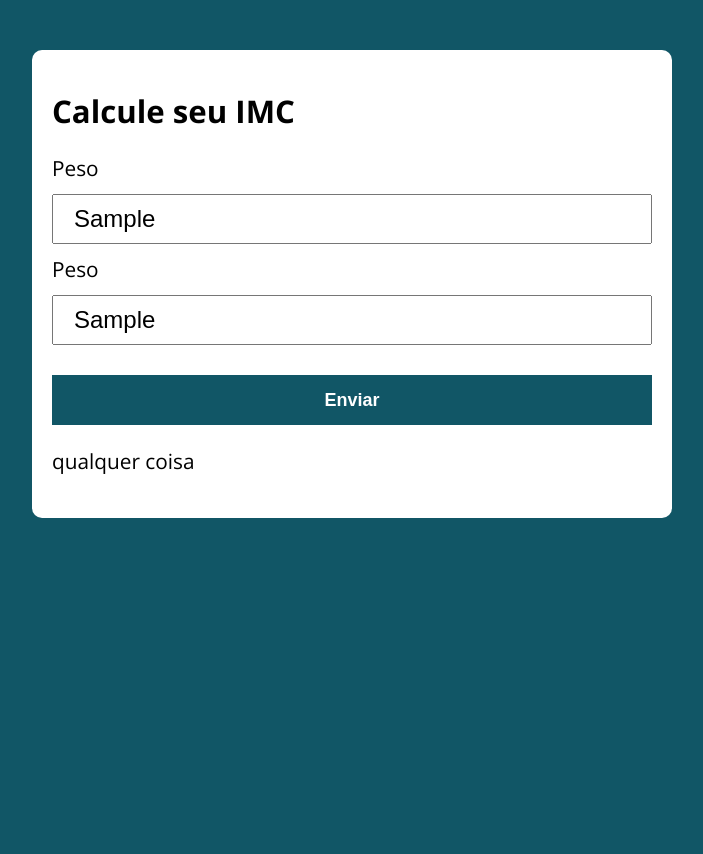
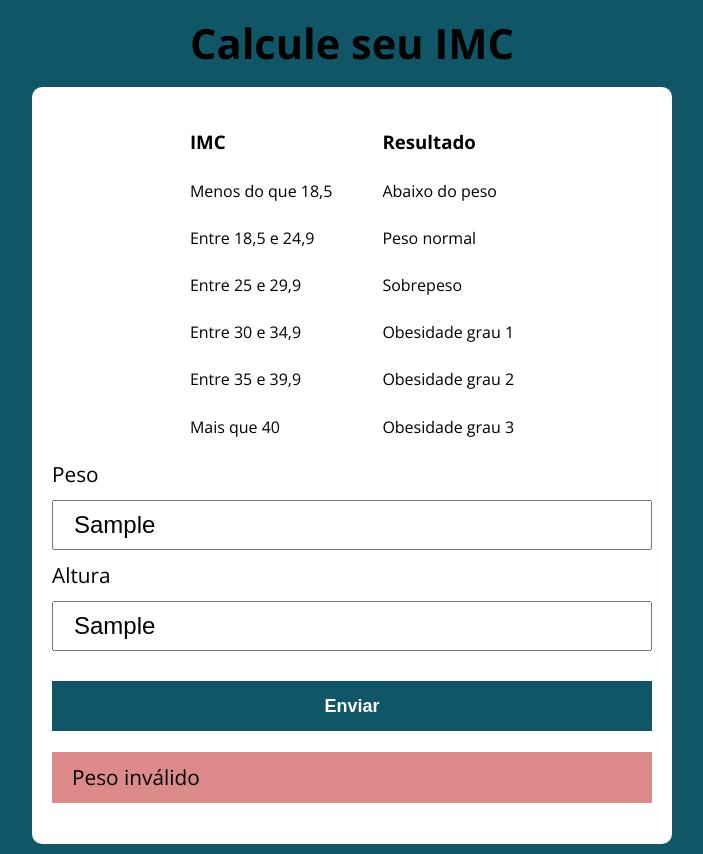
Before and after one commit to Rdoliv-19/Calculadora-Imc, a plain HTML site: page index.html in a window 1280 px wide. Both pictures are taken after typing "Sample", "Sample" into the empty fields and a click on the button "Enviar". Shown: the whole page, without its empty margins (288-991 px from the left). Before the commit the page ends 800 px from the top, so only its background shows below. Drawn offline with nearby package versions, Linux system fonts and the light colour scheme.

Commit message:
Função calcula IMC

```diff
--- a/assets/css/style.css
+++ b/assets/css/style.css
@@ -2,6 +2,23 @@
 :root {
   --primary-color: rgb(17, 86, 102);
   --primary-color-darker: rgb(9, 48, 56);
+}
+
+h1{
+  text-align: center;
+  color: w;
+}
+
+.parametros-imc{
+  display: flex;
+  flex-direction: row;
+  align-items: center;
+  justify-content: center;
+  font-size: 16px;
+}
+
+.imc-escala{
+  margin-right: 50px;
 }
 
 * {
@@ -20,7 +37,7 @@ body {
 
 .container {
   max-width: 640px;
-  margin: 50px auto;
+  margin: 10px auto;
   background: #fff;
   padding: 20px;
   border-radius: 10px;
@@ -56,3 +73,12 @@ form button {
 form button:hover {
   background: var(--primary-color-darker);
 }
+
+.paragrafo-resultado, .bad{
+  background: rgb(131, 204, 125);
+  padding: 10px 20px ;
+}
+
+.bad{
+  background: rgba(187, 22, 22, 0.5)
+}
--- a/assets/js/main.js
+++ b/assets/js/main.js
@@ -1,16 +1,68 @@
 const form = document.querySelector('#formulario');
 
-form.addEventListener('submit', function (evento){
-    evento.preventDefault();
-    console.log('Não enviado')
-    setResultado('teste')
-})
+form.addEventListener('submit', function (e){
+    e.preventDefault();
+    const inputPeso = e.target.querySelector('#peso');
+    const inputAltura = e.target.querySelector('#altura');
 
-function setResultado(msg){
+    const peso = Number(inputPeso.value);
+    const altura = Number(inputAltura.value);
+
+   if (!peso){
+    setResultado('Peso inválido', false);
+    return;
+   }
+
+   if (!altura){
+    setResultado('Altura inválido', false);
+    return;
+   }
+
+    const imc = getImc(peso, altura);
+    const nivelImc = getNivelImc(imc);
+
+    const msg =  `Seu IMC é ${imc} (${nivelImc}).`;
+
+    setResultado(msg, true)
+
+    console.log(imc, nivelImc)
+});
+
+function getNivelImc(imc){
+    const nivel = ['Abaixo do peso', 'Peso normal', 'Sobrepeso',
+    'Obesidade grau 1', 'Obesidade grau 12', 'Obesidade grau 3'];
+
+    if (imc >= 39.9) return nivel[5];
+    if(imc >= 34.9)  return nivel[4];
+    if(imc >= 29.9)  return nivel[3];
+    if(imc >= 24.9)  return nivel[2];
+    if(imc >= 18.5) return nivel[1];
+    if (imc < 18.5) return nivel[0];
+}
+
+
+function getImc(peso, altura){
+    const imc = peso / altura ** 2;
+    return imc.toFixed(2);
+}
+
+function criaP(){
+    const p = document.createElement('p');
+    p.classList.add('paragrafo-resultado');
+    return p;
+}
+
+function setResultado(msg, isValid){
     const resultado = document.querySelector('#resultado');
+    resultado.innerHTML = '';
+    const p = criaP();
 
-    resultado.innerHTML = '';
-    const p = document.createElement('p');
-    p.innerHTML = 'qualquer coisa'
-    resultado.appendChild(p)
+    if (isValid){
+        p.classList.add('paragrafo-resultado');
+    } else {
+        p.classList.add('bad');
+    }
+
+    p.innerHTML = msg;
+    resultado.appendChild(p);
 }
--- a/index.html
+++ b/index.html
@@ -10,17 +10,39 @@
 </head>
 
 <body>
+   <h1>Calcule seu IMC</h1>
+  <section class="container">
+    <div class="parametros-imc">
+      <div class="imc-escala">
 
-  <section class="container">
-    <h1>Calcule seu IMC</h1>
+        <h3> IMC </h3>
+        <p>Menos do que 18,5</p>
+        <p>Entre 18,5 e 24,9</p>
+        <p>Entre 25 e 29,9</p>
+        <p>Entre 30 e 34,9</p>
+        <p>Entre 35 e 39,9</p>
+        <p>Mais que 40</p>
+      </div>
+      <br>
+      <div class="imc-resultado">
+        <h3>Resultado</h3>
+        <p>Abaixo do peso</p>
+        <p>Peso normal</p>
+        <p>Sobrepeso</p>
+        <p>Obesidade grau 1</p>
+        <p>Obesidade grau 2</p>
+        <p>Obesidade grau 3</p>
+      </div>
+    </div>
+
     <form id="formulario">
-        <label for="peso">Peso</label>
-        <input type="text" id="peso">
+      <label for="peso">Peso</label>
+      <input type="text" id="peso">
 
-        <label for="altura">Peso</label>
-        <input type="text" id="altura">
+      <label for="altura">Altura</label>
+      <input type="text" id="altura">
 
-        <button type="submit">Enviar</button>
+      <button type="submit">Enviar</button>
 
     </form>
 
```
